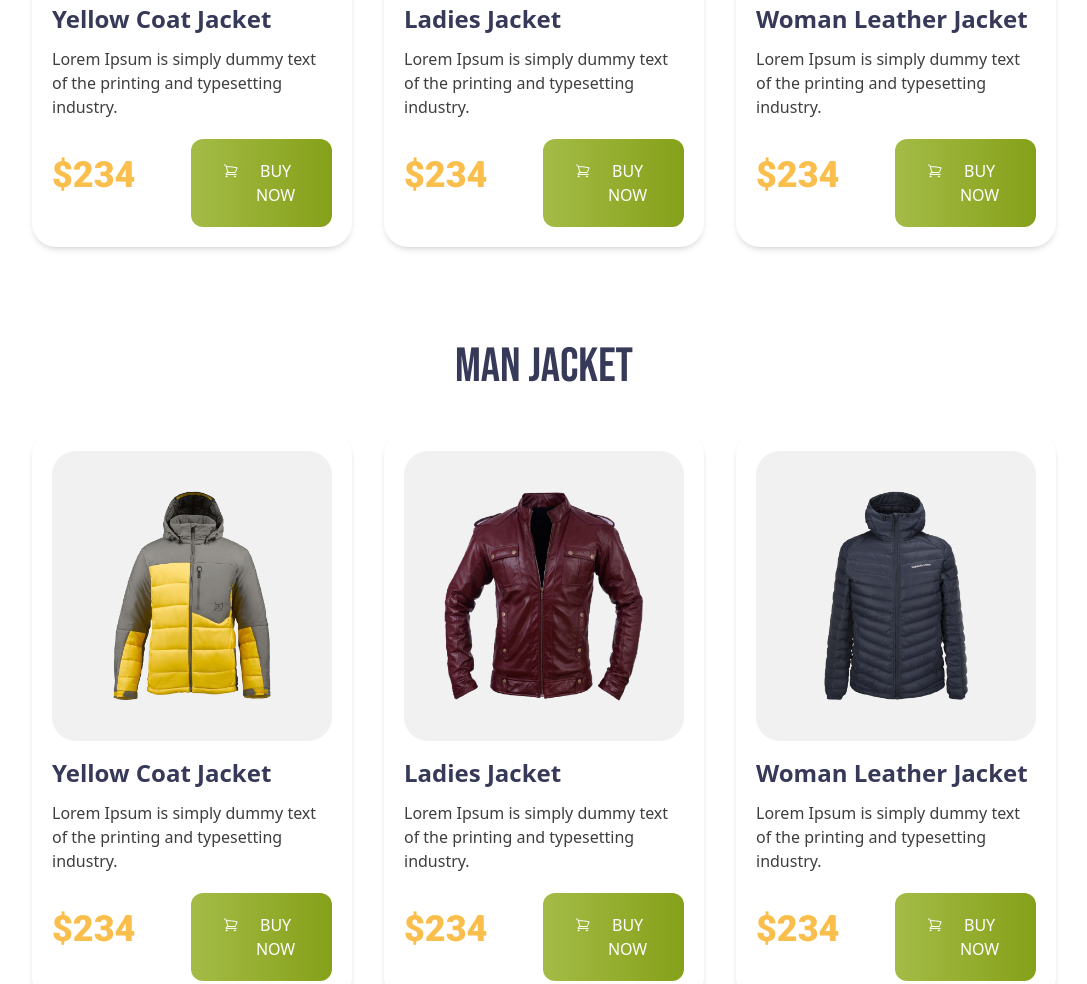
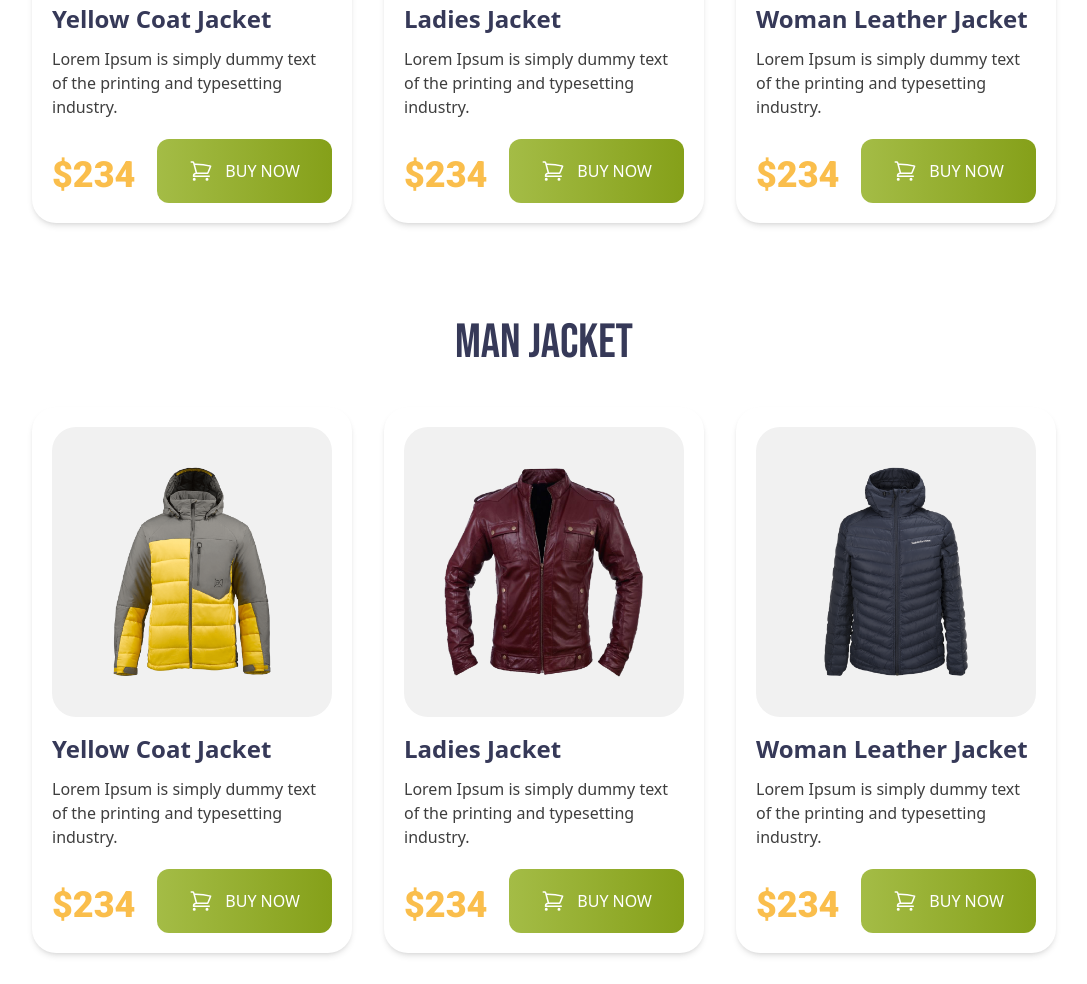
Before and after one commit to TakiHossain/penguin-fashion, a plain HTML site: page index.html in a window 1280 px wide. Shown: the part 1106-2090 px from the top of the page, without its empty margins (96-1183 px from the left). Drawn offline with nearby package versions, Linux system fonts and the light colour scheme.

Commit message:
Some major changes

```diff
--- a/index.html
+++ b/index.html
@@ -67,7 +67,7 @@
                     <h3 class="text-[#363958] text-2xl font-bold mt-4 mb-3">Yellow Coat Jacket</h3>
                     <p class="text-[#3E3E3E]">Lorem Ipsum is simply dummy text of the
                         printing and typesetting industry.</p>
-                    <div class="flex gap-14 mt-5">
+                    <div class="flex justify-between mt-5">
                         <h1 class="roboto text-4xl font-black text-[#FABE4C] justify-center mt-4">$234</h1>
                         <button class="text-white px-8 py-5 flex gap-3 bg-gradient-to-r from-[#A4BC46] to-[#85A019] rounded-xl">
                             <svg xmlns="http://www.w3.org/2000/svg" fill="none" viewBox="0 0 24 24" stroke-width="1.5" stroke="currentColor" class="w-6 h-6">
@@ -83,7 +83,7 @@
                     <h3 class="text-[#363958] text-2xl font-bold mt-4 mb-3">Ladies Jacket</h3>
                     <p class="text-[#3E3E3E]">Lorem Ipsum is simply dummy text of the
                         printing and typesetting industry.</p>
-                        <div class="flex gap-14 mt-5">
+                        <div class="flex justify-between mt-5">
                             <h1 class="roboto text-4xl font-black text-[#FABE4C] justify-center mt-4">$234</h1>
                             <button class="text-white px-8 py-5 flex gap-3 bg-gradient-to-r from-[#A4BC46] to-[#85A019] rounded-xl">
                                 <svg xmlns="http://www.w3.org/2000/svg" fill="none" viewBox="0 0 24 24" stroke-width="1.5" stroke="currentColor" class="w-6 h-6">
@@ -99,7 +99,7 @@
                     <h3 class="text-[#363958] text-2xl font-bold mt-4 mb-3">Woman Leather Jacket</h3>
                     <p class="text-[#3E3E3E]">Lorem Ipsum is simply dummy text of the
                         printing and typesetting industry.</p>
-                        <div class="flex gap-14 mt-5">
+                        <div class="flex justify-between mt-5">
                             <h1 class="roboto text-4xl font-black text-[#FABE4C] items-center justify-center mt-4">$234</h1>
                             <button class="text-white px-8 py-5 flex gap-3 bg-gradient-to-r from-[#A4BC46] to-[#85A019] rounded-xl">
                                 <svg xmlns="http://www.w3.org/2000/svg" fill="none" viewBox="0 0 24 24" stroke-width="1.5" stroke="currentColor" class="w-6 h-6">
@@ -120,7 +120,7 @@
                     <h3 class="text-[#363958] text-2xl font-bold mt-4 mb-3">Yellow Coat Jacket</h3>
                     <p class="text-[#3E3E3E]">Lorem Ipsum is simply dummy text of the
                         printing and typesetting industry.</p>
-                    <div class="flex gap-14 mt-5">
+                    <div class="flex justify-between mt-5">
                         <h1 class="roboto text-4xl font-black text-[#FABE4C] justify-center mt-4">$234</h1>
                         <button class="text-white px-8 py-5 flex gap-3 bg-gradient-to-r from-[#A4BC46] to-[#85A019] rounded-xl">
                             <svg xmlns="http://www.w3.org/2000/svg" fill="none" viewBox="0 0 24 24" stroke-width="1.5" stroke="currentColor" class="w-6 h-6">
@@ -136,7 +136,7 @@
                     <h3 class="text-[#363958] text-2xl font-bold mt-4 mb-3">Ladies Jacket</h3>
                     <p class="text-[#3E3E3E]">Lorem Ipsum is simply dummy text of the
                         printing and typesetting industry.</p>
-                        <div class="flex gap-14 mt-5">
+                        <div class="flex justify-between mt-5">
                             <h1 class="roboto text-4xl font-black text-[#FABE4C] justify-center mt-4">$234</h1>
                             <button class="text-white px-8 py-5 flex gap-3 bg-gradient-to-r from-[#A4BC46] to-[#85A019] rounded-xl">
                                 <svg xmlns="http://www.w3.org/2000/svg" fill="none" viewBox="0 0 24 24" stroke-width="1.5" stroke="currentColor" class="w-6 h-6">
@@ -152,7 +152,7 @@
                     <h3 class="text-[#363958] text-2xl font-bold mt-4 mb-3">Woman Leather Jacket</h3>
                     <p class="text-[#3E3E3E]">Lorem Ipsum is simply dummy text of the
                         printing and typesetting industry.</p>
-                        <div class="flex gap-14 mt-5">
+                        <div class="flex justify-between mt-5">
                             <h1 class="roboto text-4xl font-black text-[#FABE4C] items-center justify-center mt-4">$234</h1>
                             <button class="text-white px-8 py-5 flex gap-3 bg-gradient-to-r from-[#A4BC46] to-[#85A019] rounded-xl">
                                 <svg xmlns="http://www.w3.org/2000/svg" fill="none" viewBox="0 0 24 24" stroke-width="1.5" stroke="currentColor" class="w-6 h-6">
```
